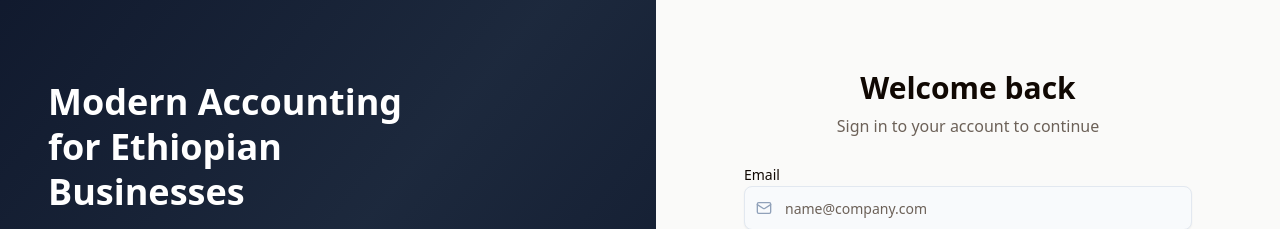
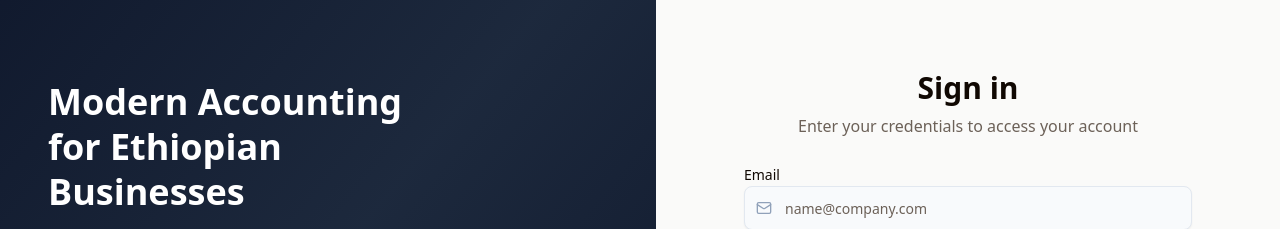
Before and after one commit to Yosef-Ali/SageFlow-Modern, a React (Vite) app: page /login in a window 1280 px wide. Shown: the part 132-361 px from the top of the page. Built offline with nearby package versions, Linux system fonts and the light colour scheme; no server answers.

Commit message:
fix: use consistent 'Sign in' terminology

```diff
--- a/src/pages/Login.tsx
+++ b/src/pages/Login.tsx
@@ -85,9 +85,9 @@ function LoginForm() {
 
       {/* Header */}
       <div className="text-center">
-        <h2 className="text-3xl font-bold text-foreground">Welcome back</h2>
+        <h2 className="text-3xl font-bold text-foreground">Sign in</h2>
         <p className="mt-2 text-muted-foreground">
-          Sign in to your account to continue
+          Enter your credentials to access your account
         </p>
       </div>
 
```
